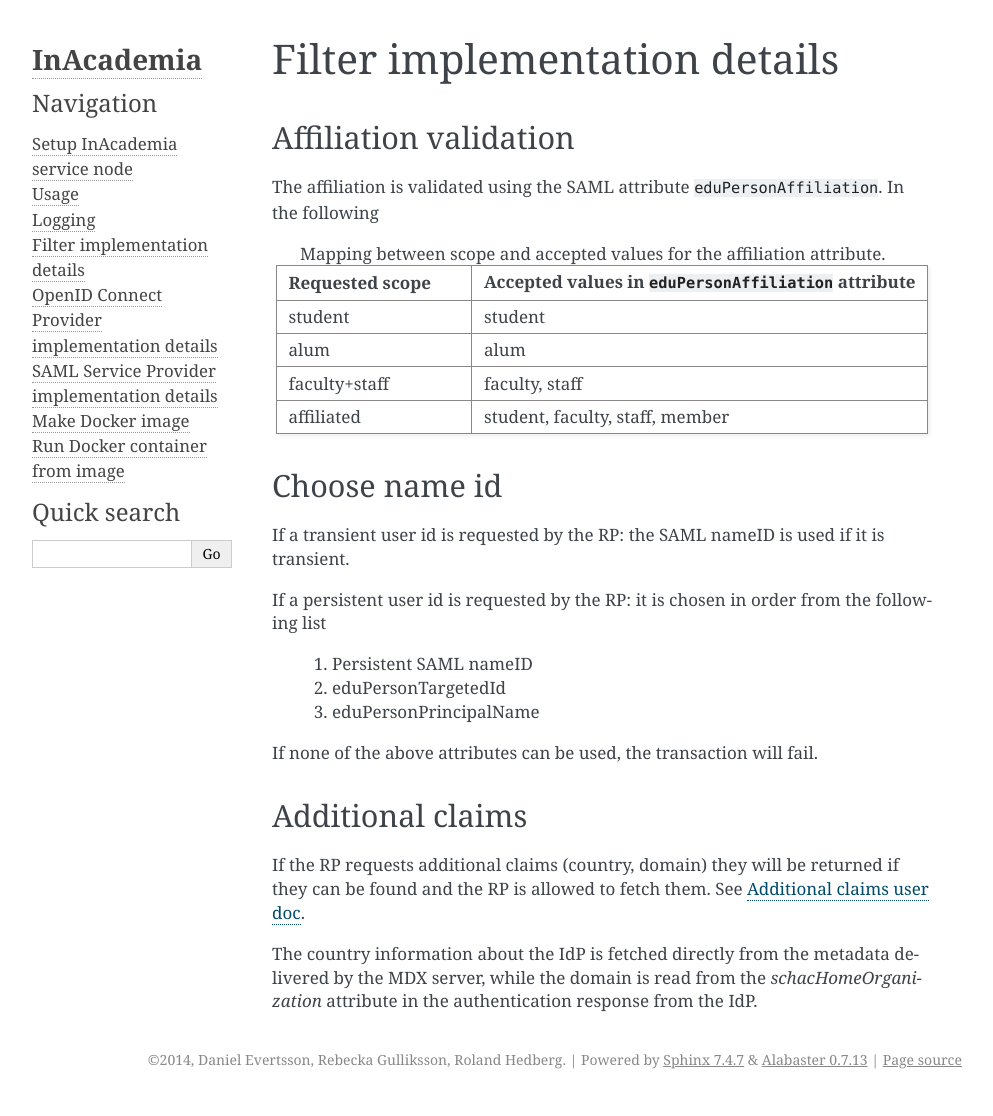
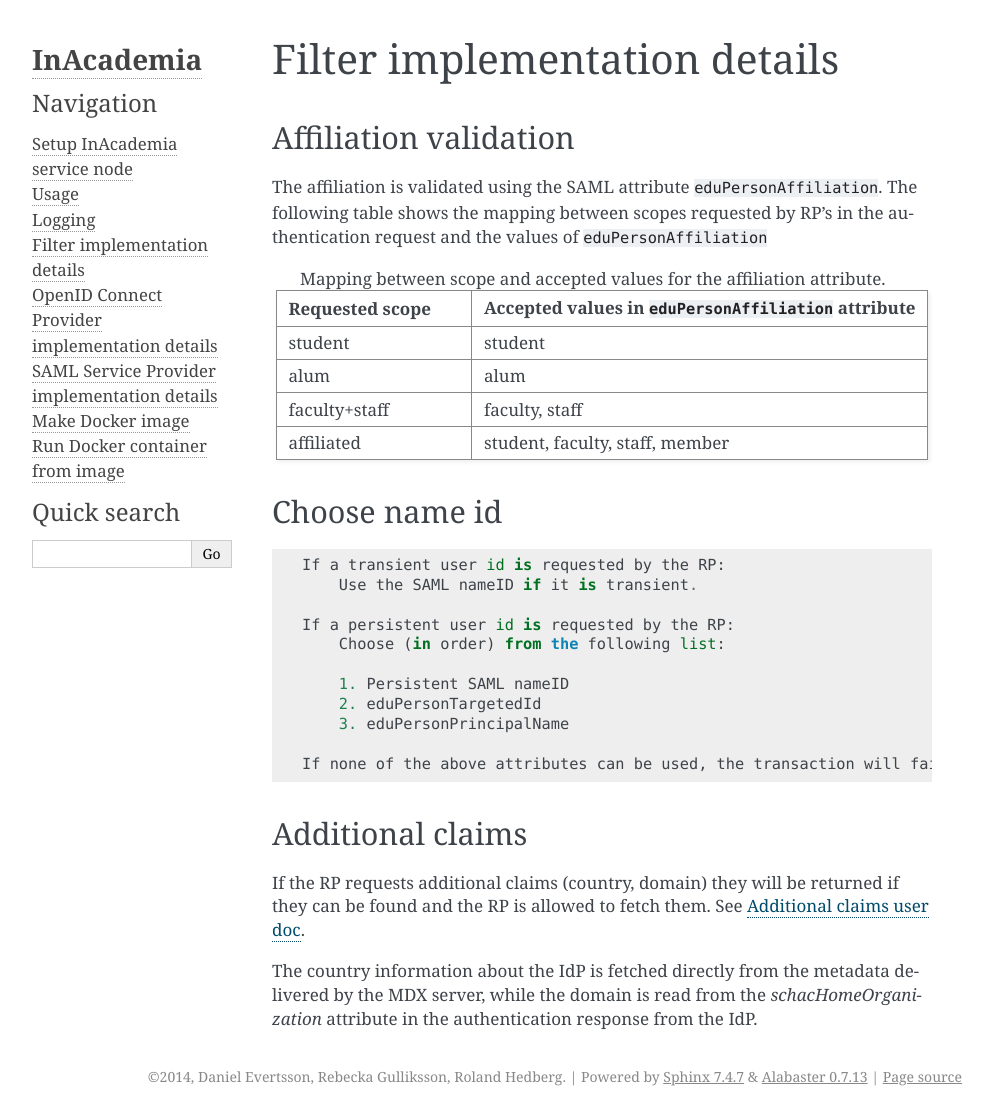
Before and after one commit to saxtouri/svs, a Sphinx documentation site: the page built from doc/system/filter.rst, in a window 1280 px wide. Shown: the whole page, without its empty margins (148-1141 px from the left). Built offline with Sphinx 7.4.7, drawn with Linux system fonts in a browser that asks for light colours.

Commit message:
Updated filter documentation.

```diff
--- a/doc/system/filter.rst
+++ b/doc/system/filter.rst
@@ -5,7 +5,8 @@ Filter implementation details
 Affiliation validation
 ======================
 
-The affiliation is validated using the SAML attribute ``eduPersonAffiliation``. In the following
+The affiliation is validated using the SAML attribute ``eduPersonAffiliation``. The following table shows the mapping
+between scopes requested by RP's in the authentication request and the values of ``eduPersonAffiliation``
 
 .. list-table:: Mapping between scope and accepted values for the affiliation attribute.
     :widths: 30 70
@@ -32,15 +33,19 @@ The affiliation is validated using the SAML attribute ``eduPersonAffiliation``.
 Choose name id
 ==============
 
-If a transient user id is requested by the RP: the SAML nameID is used if it is transient.
+::
 
-If a persistent user id is requested by the RP: it is chosen in order from the following list
+    If a transient user id is requested by the RP:
+        Use the SAML nameID if it is transient.
 
-    #) Persistent SAML nameID
-    #) eduPersonTargetedId
-    #) eduPersonPrincipalName
+    If a persistent user id is requested by the RP:
+        Choose (in order) from the following list:
 
-If none of the above attributes can be used, the transaction will fail.
+        1. Persistent SAML nameID
+        2. eduPersonTargetedId
+        3. eduPersonPrincipalName
+
+    If none of the above attributes can be used, the transaction will fail.
 
 
 Additional claims
```
